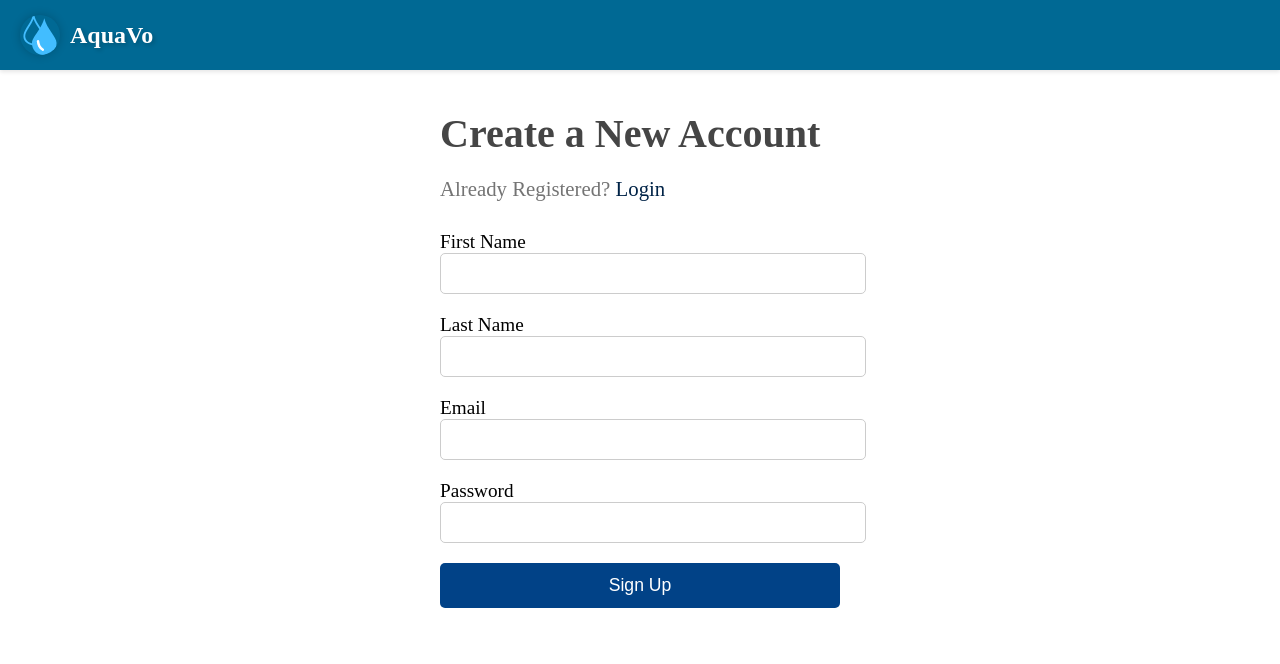
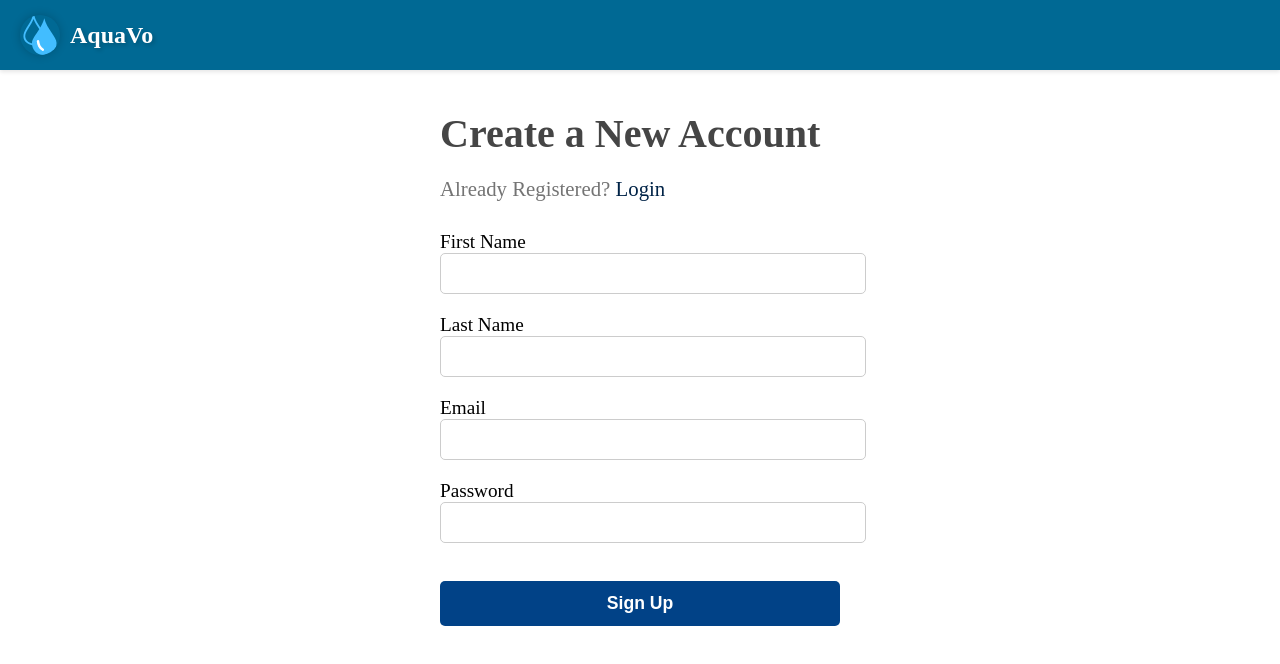
Before and after one commit to mmbogajemimah/aquavo_frontend, a React (Create React App) app: page /registration in a window 1280 px wide. Shown: the top 664 px of the page. Built offline with nearby package versions, Linux system fonts and the light colour scheme.

Commit message:
Edits of Registration UI

```diff
--- a/src/styles/registration/registration.css
+++ b/src/styles/registration/registration.css
@@ -52,6 +52,8 @@
     color: #fff;
     cursor: pointer;
     font-size: 1.1rem;
+    margin-top: 1.1rem;
+    font-weight: bold;
   }
 
   .btn-signup:hover {
```
